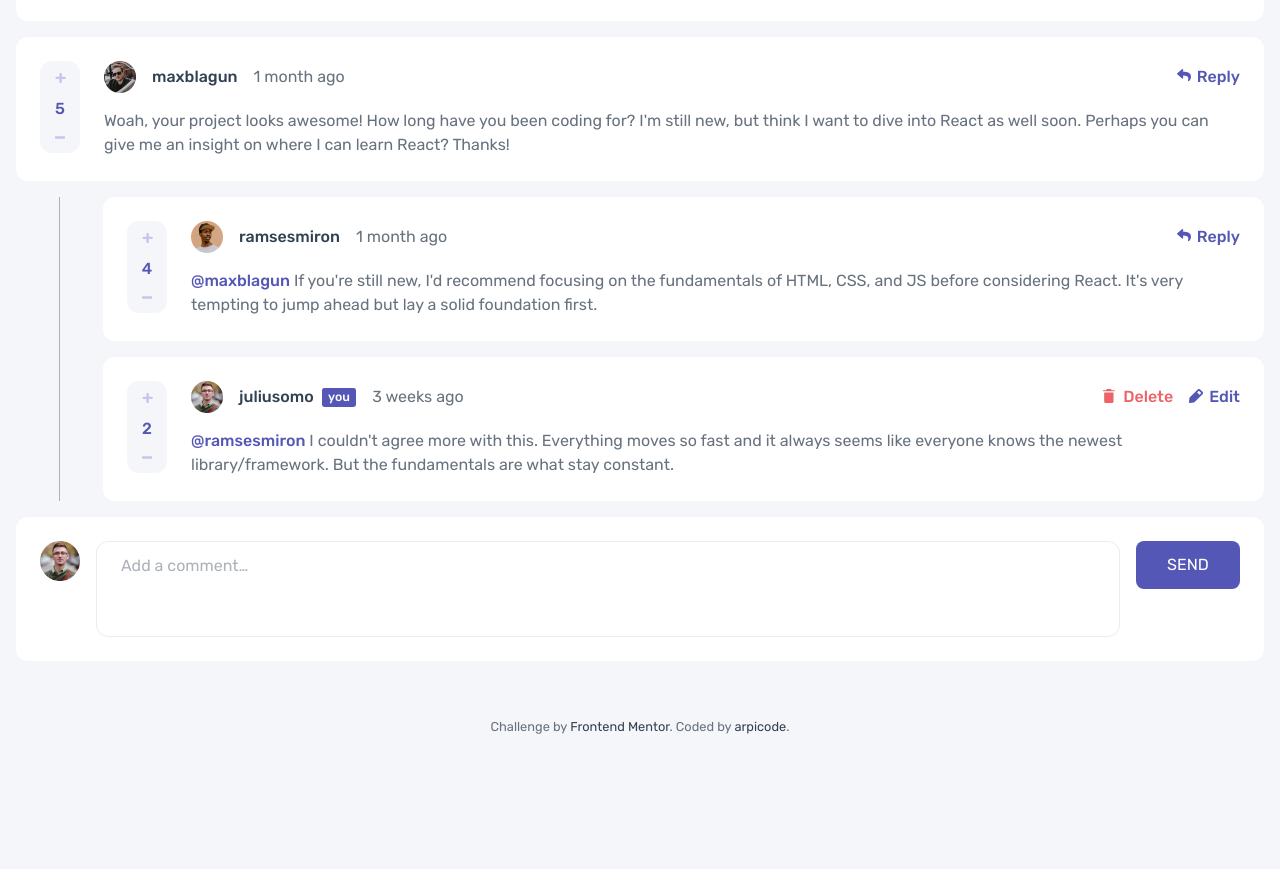
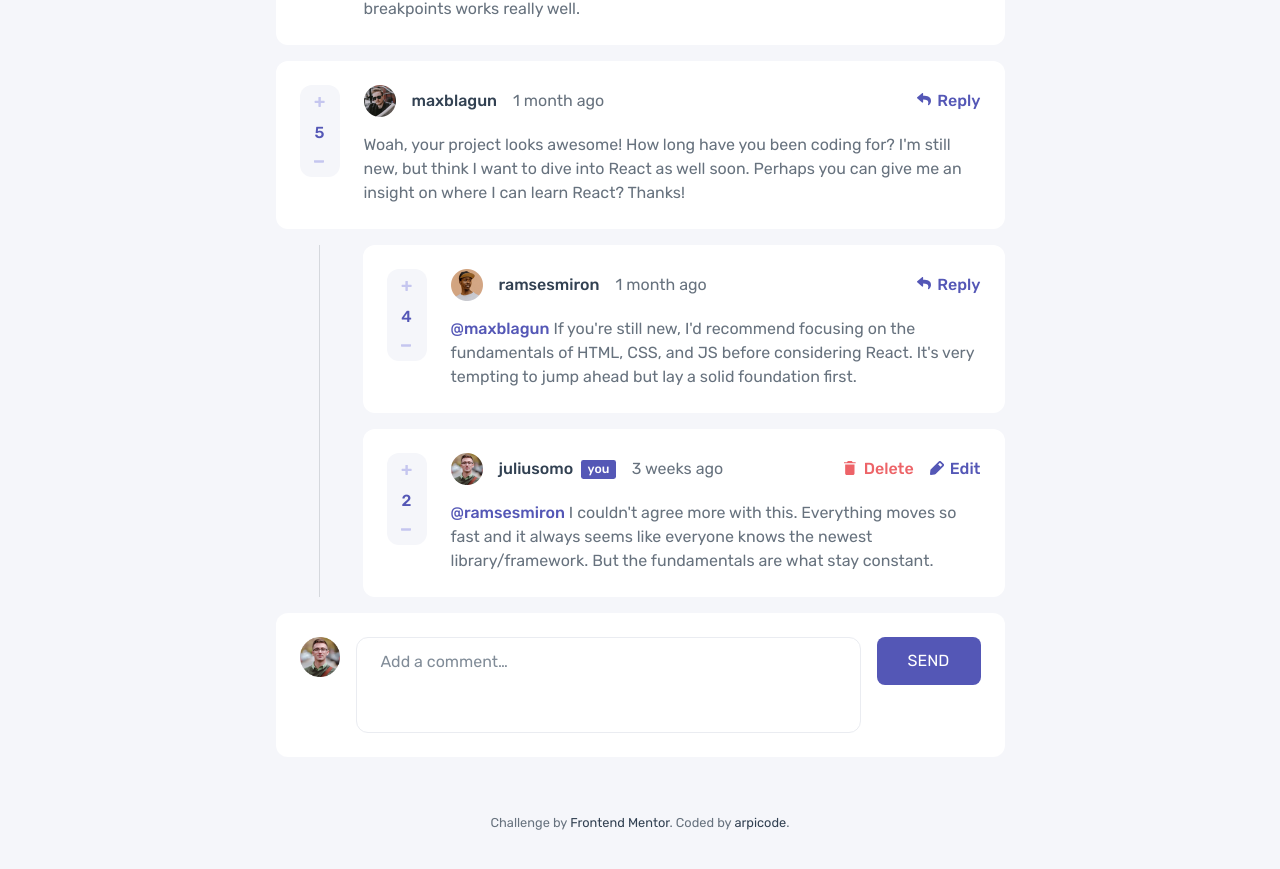
Before and after one commit to arpicode/interactive-comments-section, a website built with webpack: page src/index.html in a window 1280 px wide. Shown: the part 187-1056 px from the top of the page. Before the commit the page ends 963 px from the top, so only its background shows below. Built offline with nearby package versions, Linux system fonts and the light colour scheme.

Commit message:
Refine colors and screen size to match solution

```diff
--- a/src/app/render.js
+++ b/src/app/render.js
@@ -80,7 +80,7 @@ const renderAddCommentForm = (currentUser) => {
 const buildAddCommentFormHtml = (currentUser) => {
     const html = `
         <form class="add-comment-form">
-            <p contenteditable="true" placeholder="Add a comment&hellip;"></p>
+            <p contenteditable="true" data-placeholder="Add a comment&hellip;"></p>
             <img class="avatar" src="${currentUser.image.webp}" alt="${currentUser.username}'s avatar">
             <div class="btn-group">
                 <button class="btn-primary rounded-2" type="submit">SEND</a>
@@ -99,7 +99,7 @@ const renderReplyForm = (targetMessageId, currentUser) => {
 const buildReplyFormHtml = (targetMessageId, currentUser) => {
     const html = `
         <form class="reply-form">
-            <p contenteditable="true" data-target-id="${targetMessageId}" placeholder="Add your reply&hellip;"></p>
+            <p contenteditable="true" data-target-id="${targetMessageId}" data-placeholder="Add your reply&hellip;"></p>
             <img class="avatar" src="${currentUser.image.webp}" alt="${currentUser.username}'s avatar">
             <div class="btn-group">
                 <a href="#" data-target-id="${targetMessageId}" data-action="addReply" class="btn-primary rounded-2" role="button">REPLY</a>
--- a/src/scss/_layout.scss
+++ b/src/scss/_layout.scss
@@ -4,7 +4,7 @@
 
 .replies {
     padding-left: 1.5rem;
-    border-left: 1px solid $color-gray-300;
+    border-left: 1px solid lighten($color-gray-300, 15%);
 
     .message {
         margin-top: 1rem;
@@ -15,6 +15,5 @@
     .replies {
         padding-left: 2.6875rem;
         margin-left: 2.6875rem;
-        border-left: 1px solid $color-gray-300;
     }
 }
--- a/src/scss/_utilities.scss
+++ b/src/scss/_utilities.scss
@@ -52,9 +52,9 @@ p[contenteditable='true'] {
     }
 
     &:empty:before {
-        content: attr(placeholder);
+        content: attr(data-placeholder);
         pointer-events: none;
-        color: $color-gray-300;
+        color: $color-gray-400;
         display: block; /* For Firefox */
     }
 }
--- a/src/scss/_variables.scss
+++ b/src/scss/_variables.scss
@@ -1,7 +1,8 @@
 // Break points
 $screen-min: 375px +1;
 $screen-mobile: 700px +1;
-$screen-desktop: 1440px +1;
+// $screen-desktop: 1440px +1; // Value stated in the style-guide
+$screen-desktop: 760px +1; // Expected size for solutions
 
 // Colors
 $color-gray-900: hsl(212, 24%, 26%);
```
